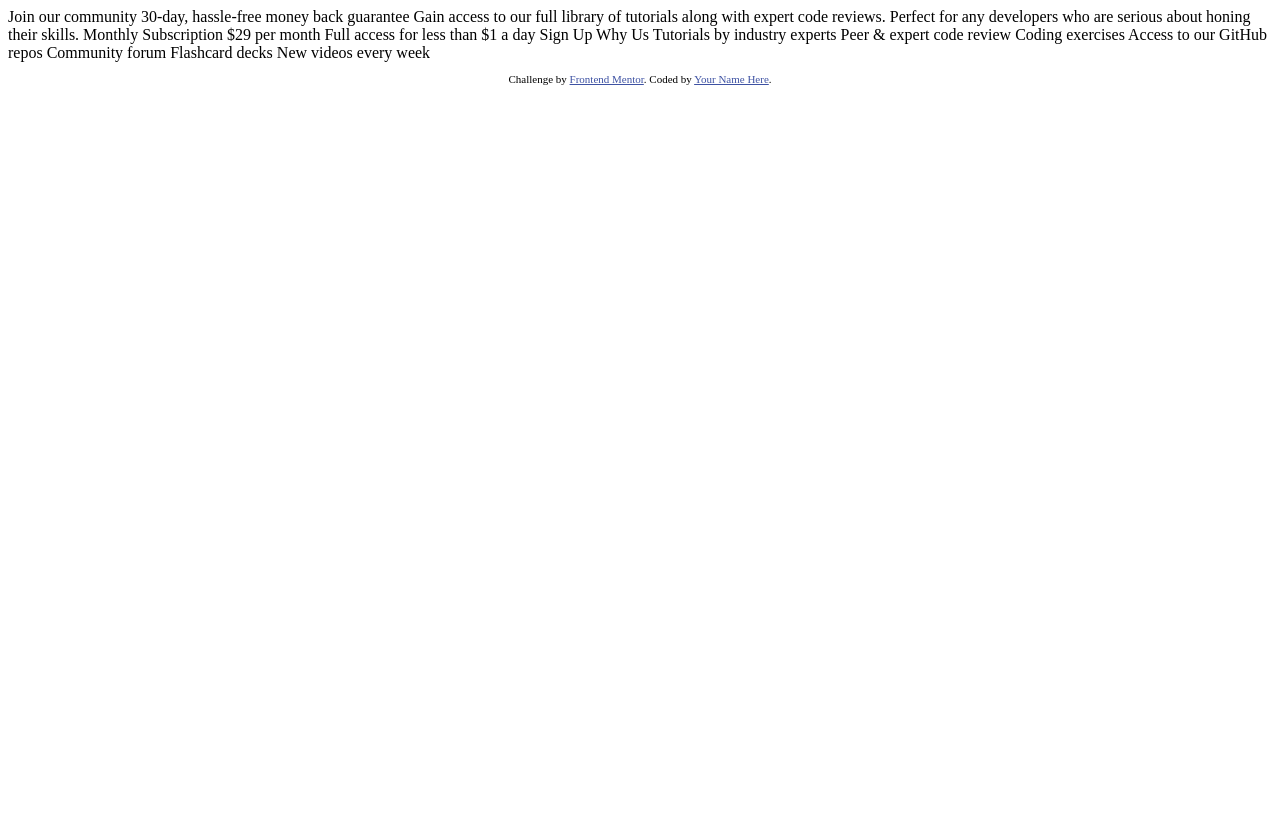
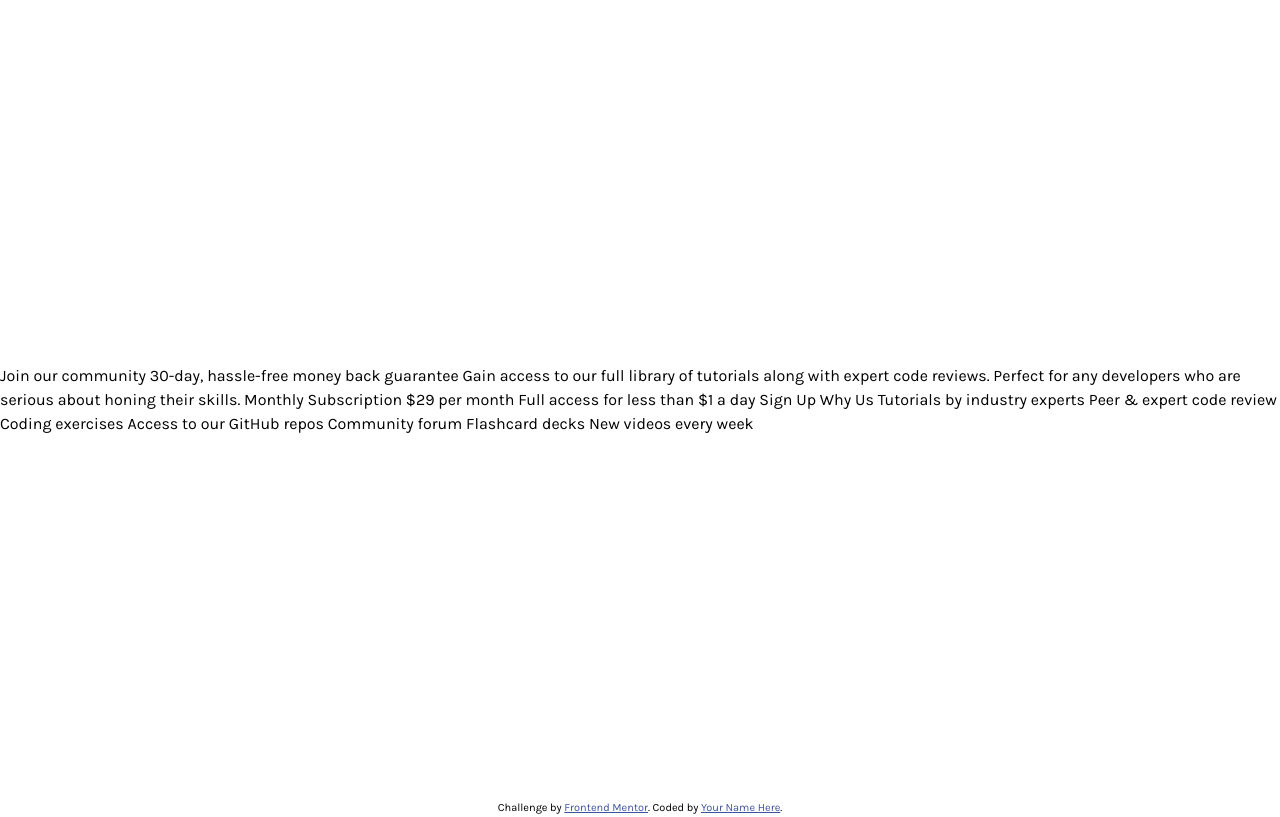
Before and after one commit to dedku/Single-price-grid-component-DailyNewbie_13, a plain HTML site: page index.html in a window 1280 px wide. Drawn offline with Linux system fonts and the light colour scheme.

Commit message:
css setup

```diff
--- a/index.html
+++ b/index.html
@@ -10,6 +10,9 @@
 </head>
 
 <body>
+  <main>
+    <section>
+      <div>
         Join our community
 
         30-day, hassle-free money back guarantee
@@ -34,6 +37,10 @@
         Community forum
         Flashcard decks
         New videos every week
+      </div>
+    </section>
+  </main>
+
 
   <footer>
     <p class="attribution">
--- a/style.css
+++ b/style.css
@@ -1,3 +1,106 @@
+@import url('https://fonts.googleapis.com/css2?family=Karla:wght@400;700&display=swap');
+
+:root {
+    --clr-primary-cyan: hsl(179, 62%, 43%);
+    --clr-primary-yellow: hsl(71, 73%, 54%);
+    --clr-neutral-gray: hsl(204, 43%, 93%);
+    --clr-neutral-blue: hsl(218, 22%, 67%);
+
+    --fs-400: 1.6rem;
+}
+
+
+/* Box sizing rules */
+*,
+*::before,
+*::after {
+    box-sizing: border-box;
+}
+
+* {
+    padding: 0;
+    margin: 0;
+    font: inherit;
+}
+
+/* Remove list styles on ul, ol elements with a list role, which suggests default styling will be removed */
+ul[role='list'],
+ol[role='list'] {
+    list-style: none;
+}
+
+html,
+body {
+    height: 100%;
+}
+
+html {
+    font-size: 62.5%;
+}
+
+/* Set core root defaults */
+html:focus-within {
+    scroll-behavior: smooth;
+}
+
+/* Set core body defaults */
+body {
+    text-rendering: optimizeSpeed;
+    line-height: 1.5;
+}
+
+/* A elements that don't have a class get default styles */
+a:not([class]) {
+    text-decoration-skip-ink: auto;
+}
+
+/* Make images easier to work with */
+img,
+picture,
+svg {
+    max-width: 100%;
+    display: block;
+}
+
+/* Remove all animations, transitions and smooth scroll for people that prefer not to see them */
+@media (prefers-reduced-motion: reduce) {
+    html:focus-within {
+        scroll-behavior: auto;
+    }
+
+    *,
+    *::before,
+    *::after {
+        animation-duration: 0.01ms !important;
+        animation-iteration-count: 1 !important;
+        transition-duration: 0.01ms !important;
+        scroll-behavior: auto !important;
+    }
+}
+
+/* general */
+body {
+    font-family: 'Karla', sans-serif;
+    font-size: var(--fs-400);
+}
+
+main,
+section {
+    height: 100%;
+    width: 100%;
+}
+
+section {
+    display: flex;
+    justify-content: center;
+    align-items: center;
+}
+
+/* utilities */
+
+
+
+/* components */
 .attribution {
     font-size: 11px;
     text-align: center;
```
Lines whose indentation alone changed are shown as unchanged.
